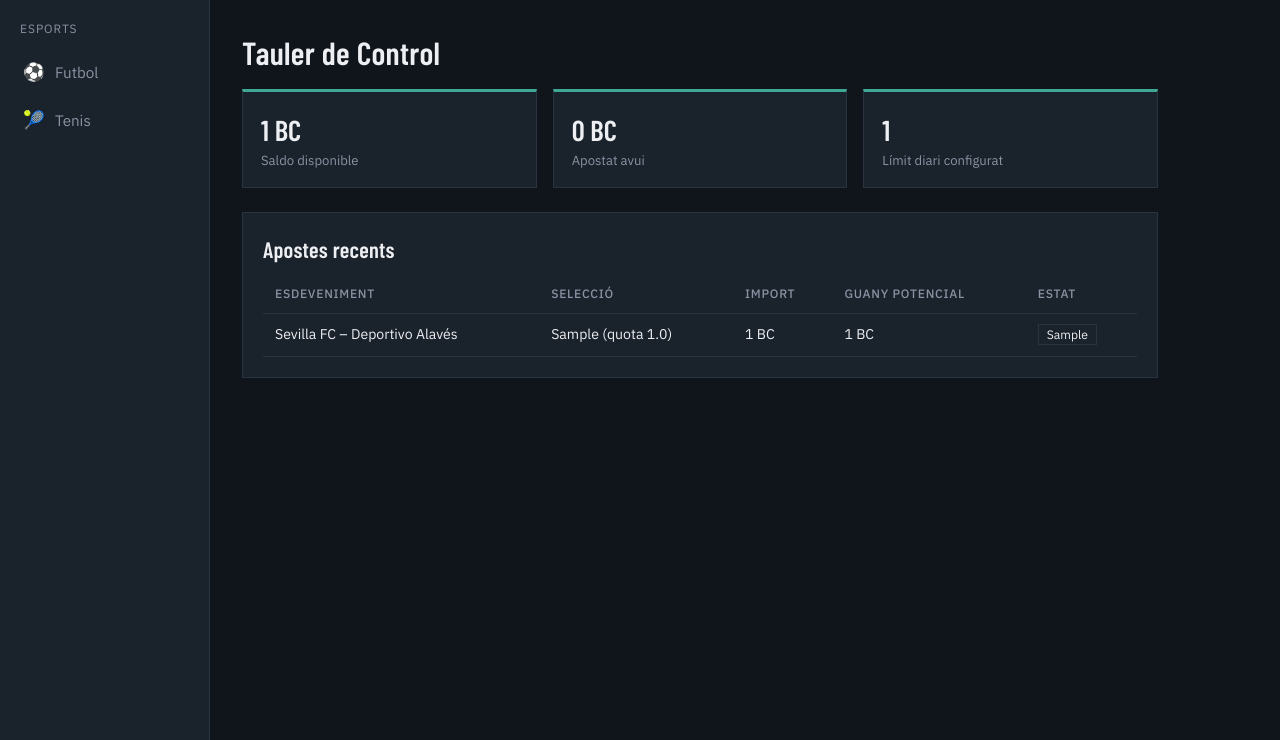
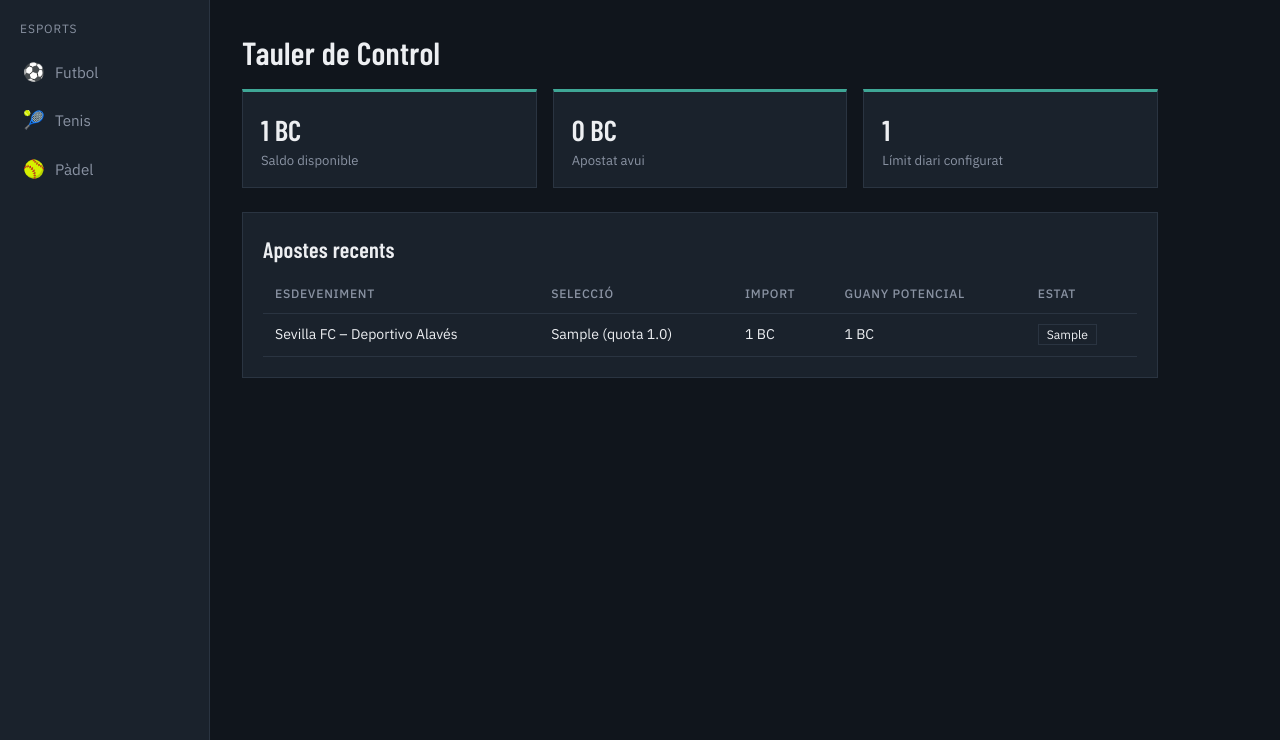
Before and after one commit to mburgell-sys/simulador-apostes, a Flask app: page /dashboard in a window 1280 px wide. Shown: the part 60-800 px from the top of the page. Run offline with Flask 3, Linux system fonts and the light colour scheme; the visitor is signed in with stand-in values (Sample User, id 1); data comes from the database, SQL or seed files in the repository; tables that the repository leaves empty hold one stand-in row (values such as "Sample post").

Commit message:
Add files via upload

```diff
--- a/templates/base.html
+++ b/templates/base.html
@@ -40,6 +40,9 @@
         <a href="{{ url_for('esport', nom_esport='tenis') }}" class="{{ 'actiu' if request.path == url_for('esport', nom_esport='tenis') }}">
           <span class="icona-esport">🎾</span> Tenis
         </a>
+        <a href="{{ url_for('esport', nom_esport='padel') }}" class="{{ 'actiu' if request.path == url_for('esport', nom_esport='padel') }}">
+          <span class="icona-esport">🥎</span> Pàdel
+        </a>
       </nav>
     </aside>
 
```
